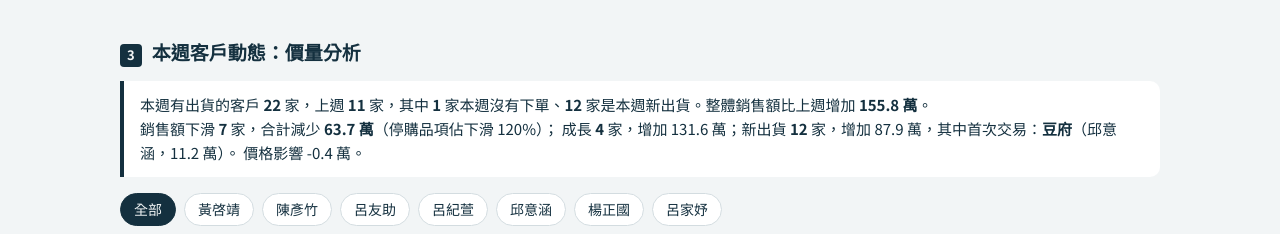
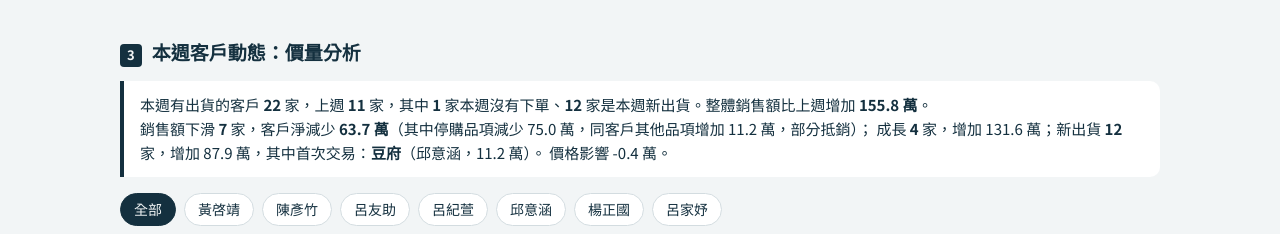
Before and after one commit to Irene88888/Weekly_report, a plain HTML site: page index.html in a window 1280 px wide. Shown: the part 566-800 px from the top of the page. Drawn offline with Linux system fonts and the light colour scheme.

Commit message:
Add files via upload

```diff
--- a/index.html
+++ b/index.html
@@ -179,10 +179,11 @@ function renderPV(){
   const [nUp, vUp] = grp(r => r.status === "成長"), [nNew, vNew, lNew] = grp(r => r.status === "新出貨");
   const firsts = lNew.filter(r => r.first);
   const net = all.reduce((s,r)=>s+r.diff,0), allPrice = allItems.reduce((a,x)=>a+x.price,0);
-  const stopV = allItems.filter(x=>x.attr==="全數停購"||x.attr==="部份停購").reduce((s,x)=>s+x.diff,0);
+  const stopV = all.filter(r=>r.diff<0).flatMap(r=>r.items).filter(x=>x.attr==="全數停購"||x.attr==="部份停購").reduce((s,x)=>s+x.diff,0);
+  const offset = stopV - vDown; // 負值＝同客戶其他品項增加而抵銷的金額
   document.getElementById("pvLead").innerHTML = all.length ?
     `本週有出貨的客戶 <strong>${PV.cust_tw}</strong> 家，上週 <strong>${PV.cust_lw}</strong> 家，其中 <strong>${nStop}</strong> 家本週沒有下單、<strong>${nNew}</strong> 家是本週新出貨。整體銷售額比上週${net<0?"減少":"增加"} <strong>${wan(Math.abs(net))} 萬</strong>。<br>
-     銷售額下滑 <strong>${nDown}</strong> 家，合計減少 <strong>${wan(-vDown)} 萬</strong>（停購品項佔下滑 ${vDown?(stopV/vDown*100).toFixed(0):0}%）；
+     銷售額下滑 <strong>${nDown}</strong> 家，客戶淨減少 <strong>${wan(-vDown)} 萬</strong>（其中停購品項減少 ${wan(-stopV)} 萬${offset<0?`，同客戶其他品項增加 ${wan(-offset)} 萬，部分抵銷`:""}）；
      成長 <strong>${nUp}</strong> 家，增加 ${wan(vUp)} 萬；新出貨 <strong>${nNew}</strong> 家，增加 ${wan(vNew)} 萬${firsts.length?`，其中首次交易：${firsts.map(r=>`<strong>${esc(r.c)}</strong>（${esc(r.rep)}，${wan(r.s1)} 萬）`).join("、")}`:""}。
      價格影響 ${allPrice===0?"為 0（同品項單價未變動）":wan(allPrice)+" 萬"}。`
     : "本週與上週都沒有交易客戶。";
```
